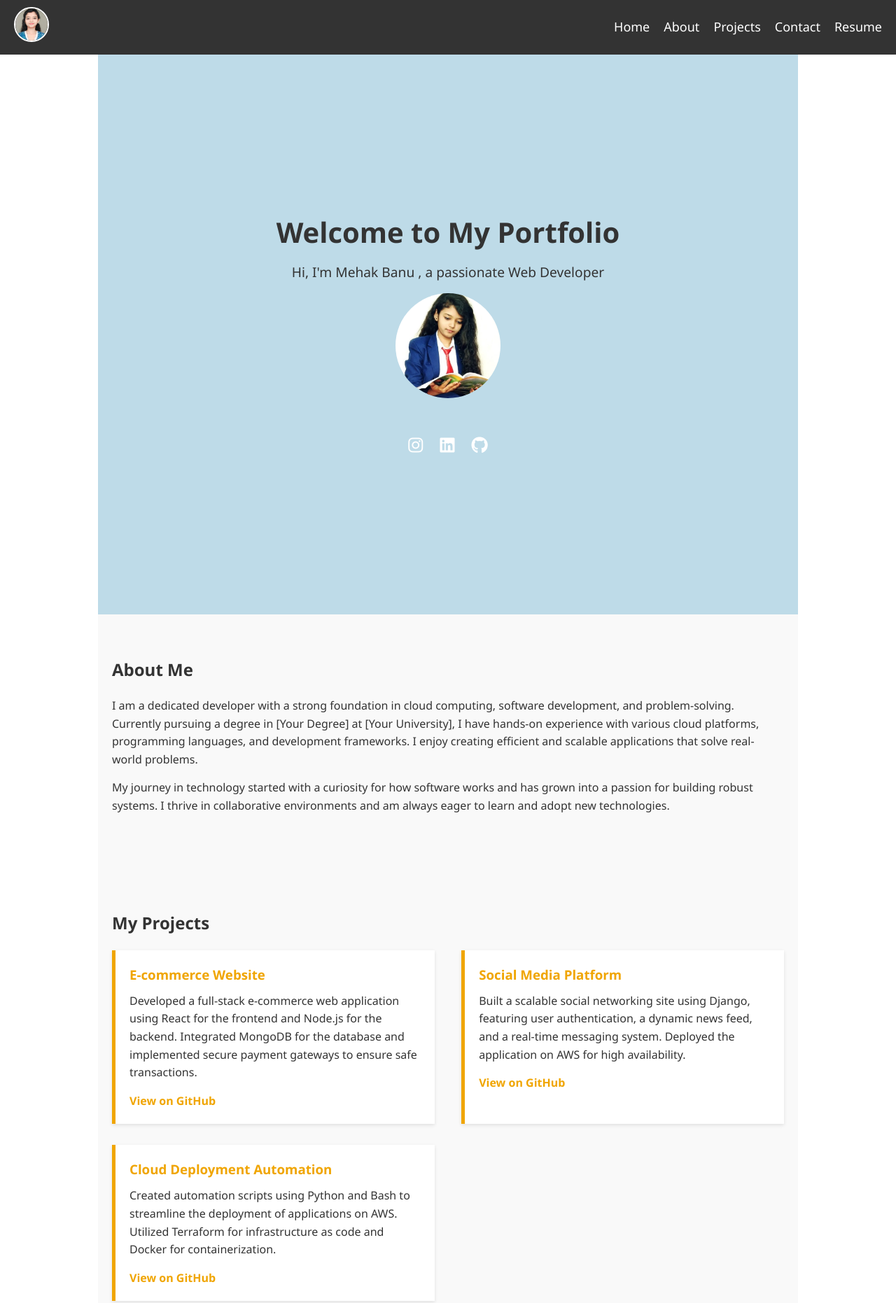
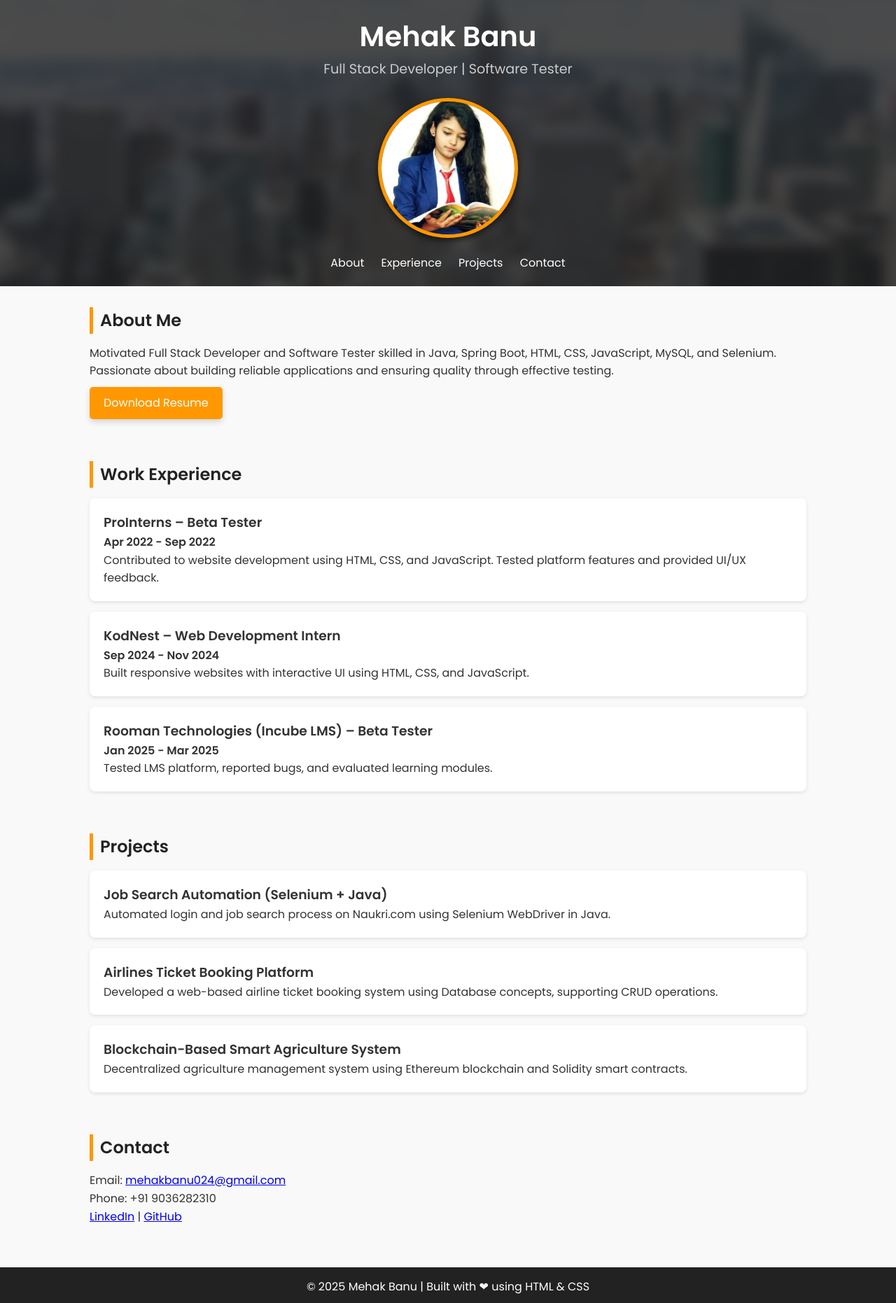
Before and after one commit to mehakbanu24/My_Portfolio, a plain HTML site: page index.html in a window 1280 px wide. Shown: the top 1862 px of the page at 70% size. Drawn offline with Linux system fonts and the light colour scheme.

Commit message:
updating code

```diff
--- a/index.html
+++ b/index.html
@@ -1,135 +1,107 @@
 <!DOCTYPE html>
 <html lang="en">
+
 <head>
     <meta charset="UTF-8">
     <meta name="viewport" content="width=device-width, initial-scale=1.0">
-    <title>My Portfolio</title>
-    <!-- Link to Font Awesome for Icons -->
-    <link rel="stylesheet" href="https://cdnjs.cloudflare.com/ajax/libs/font-awesome/6.4.0/css/all.min.css">
-    <!-- Link to External CSS -->
+    <title>Mehak Banu | Portfolio</title>
+    <!-- Google Fonts -->
+    <link href="https://fonts.googleapis.com/css2?family=Poppins:wght@300;400;600&display=swap" rel="stylesheet">
+    <!-- External CSS -->
     <link rel="stylesheet" href="styles.css">
 </head>
+
 <body>
-    <!-- Navigation Bar -->
-    <nav class="navbar">
-        <div class="nav-container">
-            <div class="logo">
-                <img src="profile.jpg" alt="Profile Picture" class="profile-img">
-            </div>
+    <!-- Header Section -->
+    <header>
+        <h1>Mehak Banu</h1>
+        <p>Full Stack Developer | Software Tester</p>
+        <br>
+        <img src="./m2.jpg" alt="Mehak Banu">
+        <nav>
+            <a href="#about">About</a>
+            <a href="#experience">Experience</a>
+            <a href="#projects">Projects</a>
+            <a href="#contact">Contact</a>
+        </nav>
+    </header>
 
-            <div class="marquee-container">
-                <div class="marquee">
-                    <span>Mehak's Portfolio</span>
+    <!-- About Section -->
+    <div class="container">
+
+        <section id="about">
+            <h2>About Me</h2>
+            <div class="about">
+
+
+
+                <div>
+                    <p>Motivated Full Stack Developer and Software Tester skilled in Java, Spring Boot, HTML, CSS,
+                        JavaScript, MySQL, and Selenium. Passionate about building reliable applications and ensuring
+                        quality through effective testing.</p>
+                    <a href="./MEHAK_BANU_Resume.pdf" class="btn" target="_blank">Download Resume</a>
                 </div>
             </div>
 
-            <ul class="nav-links">
-                <li><a href="#home">Home</a></li>
-                <li><a href="#about">About</a></li>
-                <li><a href="#projects">Projects</a></li>
-                <li><a href="#contact">Contact</a></li>
-                <li><a href="#resume">Resume</a></li>
-            </ul>
-        </div>
-    </nav>
+        </section>
 
 
-   <!-- Home Section -->
-<section id="home" class="home-section">
-    <div class="container">
-        <div class="home-content">
-            <!-- Rounded Image in Center -->
-
-            <h1>Welcome to My Portfolio</h1>
-            <p>Hi, I'm Mehak Banu , a passionate Web Developer</p>
-            <img src="m2.jpg" alt="Your Image" class="rounded-image">
+        <!-- Experience Section -->
+        <section id="experience">
+            <h2>Work Experience</h2>
+            <div class="card">
+                <h3>ProInterns – Beta Tester</h3>
+                <p><b>Apr 2022 - Sep 2022</b></p>
+                <p>Contributed to website development using HTML, CSS, and JavaScript. Tested platform features and
+                    provided UI/UX feedback.</p>
             </div>
-    <div class="social-icons">
-            <a href="https://instagram.com/yourprofile" target="_blank"><i class="fab fa-instagram"></i></a>
-            <a href="https://www.linkedin.com/in/mehak-banu-401291230" target="_blank"><i class="fab fa-linkedin"></i></a>
-            <a href="https://github.com/mehakbanu24" target="_blank"><i class="fab fa-github"></i></a>
+            <div class="card">
+                <h3>KodNest – Web Development Intern</h3>
+                <p><b>Sep 2024 - Nov 2024</b></p>
+                <p>Built responsive websites with interactive UI using HTML, CSS, and JavaScript.</p>
             </div>
+            <div class="card">
+                <h3>Rooman Technologies (Incube LMS) – Beta Tester</h3>
+                <p><b>Jan 2025 - Mar 2025</b></p>
+                <p>Tested LMS platform, reported bugs, and evaluated learning modules.</p>
             </div>
-</section>
-
-    <!-- About Section -->
-    <section id="about">
-        <h2>About Me</h2>
-        <p>
-            I am a dedicated developer with a strong foundation in cloud computing, software development, and problem-solving. Currently pursuing a degree in [Your Degree] at [Your University], I have hands-on experience with various cloud platforms, programming languages, and development frameworks. I enjoy creating efficient and scalable applications that solve real-world problems.
-        </p>
-        <p>
-            My journey in technology started with a curiosity for how software works and has grown into a passion for building robust systems. I thrive in collaborative environments and am always eager to learn and adopt new technologies.
-        </p>
         </section>
 
         <!-- Projects Section -->
         <section id="projects">
-        <h2>My Projects</h2>
-        <div class="project-container">
-            <div class="project">
-                <h3>E-commerce Website</h3>
-                <p>
-                    Developed a full-stack e-commerce web application using React for the frontend and Node.js for the backend. Integrated MongoDB for the database and implemented secure payment gateways to ensure safe transactions.
+            <h2>Projects</h2>
+            <div class="card">
+                <h3>Job Search Automation (Selenium + Java)</h3>
+                <p>Automated login and job search process on Naukri.com using Selenium WebDriver in Java.</p>
+            </div>
+            <div class="card">
+                <h3>Airlines Ticket Booking Platform</h3>
+                <p>Developed a web-based airline ticket booking system using Database concepts, supporting CRUD
+                    operations.</p>
+            </div>
+            <div class="card">
+                <h3>Blockchain-Based Smart Agriculture System</h3>
+                <p>Decentralized agriculture management system using Ethereum blockchain and Solidity smart contracts.
                 </p>
-                <a href="https://github.com/yourprofile/e-commerce" target="_blank">View on GitHub</a>
-            </div>
-            <div class="project">
-                <h3>Social Media Platform</h3>
-                <p>
-                    Built a scalable social networking site using Django, featuring user authentication, a dynamic news feed, and a real-time messaging system. Deployed the application on AWS for high availability.
-                </p>
-                <a href="https://github.com/yourprofile/social-media" target="_blank">View on GitHub</a>
-            </div>
-            <div class="project">
-                <h3>Cloud Deployment Automation</h3>
-                <p>
-                    Created automation scripts using Python and Bash to streamline the deployment of applications on AWS. Utilized Terraform for infrastructure as code and Docker for containerization.
-                </p>
-                <a href="https://github.com/yourprofile/cloud-automation" target="_blank">View on GitHub</a>
-            </div>
             </div>
         </section>
 
         <!-- Contact Section -->
         <section id="contact">
-        <h2>Contact Me</h2>
-        <p>I'd love to hear from you! Whether you have a question, project idea, or just want to say hello, feel free to reach out.</p>
-        <form action="mailto:mbkns24@gmail.com" method="post" enctype="text/plain">
-            <label for="name">Name:</label>
-            <input type="text" id="name" name="name" required>
+            <h2>Contact</h2>
+            <p>Email: <a href="mailto:mehakbanu024@gmail.com">mehakbanu024@gmail.com</a></p>
+            <p>Phone: +91 9036282310</p>
+            <p>
+                <a href="https://www.linkedin.com/in/your-linkedin" target="_blank">LinkedIn</a> |
+                <a href="https://github.com/your-github" target="_blank">GitHub</a>
+            </p>
+        </section>
+    </div>
 
-            <label for="email">Email:</label>
-            <input type="email" id="email" name="email" required>
-
-            <label for="message">Message:</label>
-            <textarea id="message" name="message" rows="5" required></textarea>
-
-            <button type="submit">Send Message</button>
-        </form>
-        <div class="contact-info">
-            <p>Email: <a href="mailto:mehakbanu024@gmail.com">mbkns24@gmail.com</a></p>
-            <!-- <p>Phone: +123 456 7890</p> -->
-        </div>
-    </section>
-
-    <!-- Resume Section -->
-    <section id="resume">
-        <h2>Resume</h2>
-        <p>You can view or download my resume below:</p>
-        <a href="resume.pdf" target="_blank" class="resume-button">Download Resume</a>
-    </section>
-
-    <!-- Footer with Social Icons -->
+    <!-- Footer -->
     <footer>
-        <div class="footer-container">
-            <p>&copy; 2024 Mehak Banu. All rights reserved.</p>
-            <div class="social-icons">
-                <a href="https://instagram.com/yourprofile" target="_blank"><i class="fab fa-instagram"></i></a>
-                <a href="https://linkedin.com/in/mehak-banu-401291230/" target="_blank"><i class="fab fa-linkedin"></i></a>
-                <a href="https://github.com/mehakbanu24" target="_blank"><i class="fab fa-github"></i></a>
-            </div>
-        </div>
+        <p>© 2025 Mehak Banu | Built with ❤ using HTML & CSS</p>
     </footer>
 </body>
+
 </html>
--- a/styles.css
+++ b/styles.css
@@ -1,323 +1,108 @@
-/* Reset and General Styles */
-* {
-    margin: 0;
-    padding: 0;
-    box-sizing: border-box;
+/* General Reset & Font */
+* {margin:0; padding:0; box-sizing:border-box;}
+body {background:#f9f9f9; color:#333; line-height:1.6; font-family:'Poppins', sans-serif; scroll-behavior:smooth;}
+
+/* Header */
+/* header {background:#222; color:#fff; padding:20px 0; text-align:center; animation: slideDown 1s ease-out;} */
+header {
+    position: relative;
+    background: rgba(34, 34, 34, 0.8); /* Semi-transparent overlay */
+    color: #fff;
+    padding: 20px 0;
+    text-align: center;
+    animation: slideDown 1s ease-out;
+    overflow: hidden; /* Prevent pseudo-element overflow */
 }
 
-body {
-    font-family: 'Segoe UI', Tahoma, Geneva, Verdana, sans-serif;
-    line-height: 1.6;
-    color: #333;
-}
-
-a {
-    color: inherit;
-    text-decoration: none;
-}
-
-section {
-    padding: 60px 20px;
-    max-width: 1000px;
-    margin: auto;
-}
-
-h1, h2, h3 {
-    margin-bottom: 20px;
-    color: #333;
-}
-
-p {
-    margin-bottom: 15px;
-}
-
-.navbar {
-    background-color: #333;
-    padding: 10px 20px;
-    position: sticky;
-    top: 0;
-    z-index: 1000;
-}
-
-.nav-container {
-    display: flex;
-    justify-content: space-between;
-    align-items: center;
-}
-
-.logo .profile-img {
-    width: 50px;
-    height: 50px;
-    border-radius: 50%;
-    object-fit: cover;
-    border: 2px solid #fff;
-}
-
-.nav-links {
-    list-style: none;
-    display: flex;
-}
-
-.nav-links li {
-    margin-left: 20px;
-}
-
-.nav-links li a {
-    color: #fff;
-    font-size: 18px;
-    transition: color 1s ease;
-}
-
-.nav-links li a:hover {
-    color: #f0a500;
-}
-
-.marquee-container {
-    overflow: hidden;
-    white-space: nowrap;
-    flex-grow: 1; /* Fill available space */
-    text-align: center;
-}
-
-/* Marquee Text Animation */
-.marquee span {
-    display: inline-block;
-    padding-left: 100%; /* Start offscreen */
-    animation: marquee 10s linear infinite; /* Adjust speed by changing 10s */
-    font-size: 1.5rem;
-    color: #fff;
-}
-
-@keyframes marquee {
-    from {
-        transform: translateX(100%);
-    }
-    to {
-        transform: translateX(-100%);
-    }
-}
-
-/* #home {
-    background: url('background.jpg') no-repeat center center/cover;
-    height: 100vh;
-    display: flex;
-    flex-direction: column;
-    justify-content: center;
-    align-items: center;
-    color: #fff;
-    text-shadow: 2px 2px 4px rgba(0,0,0,0.7);
-    position: relative;
-}
-
-#home::after {
+/* Add blurred background image */
+header::before {
     content: "";
     position: absolute;
-    top: 0;
-    left: 0;
-    right: 0;
-    bottom: 0;
-    background: rgba(86, 151, 191, 0.5);
-}
-
-#home > * {
-    position: relative;
-    z-index: 1;
-    text-align: center;
-} */
-
-
-/* Home Section */
-.home-section {
-    display: flex;
-    justify-content: center;
-    align-items: center;
-    height: 100vh;
-    text-align: center;
-    background-color: #bedbe8;
-}
-
-.home-content img.rounded-image {
-    width: 150px;
-    height: 150px;
-    border-radius: 50%;
-    object-fit: cover;
-    margin-bottom: 20px;
-}
-
-.home-content h1 {
-    font-size: 2.5rem;
-    margin-bottom: 10px;
-}
-
-.home-content p {
-    font-size: 1.2rem;
-    color: #333;
+    top: 0; left: 0; right: 0; bottom: 0;
+    background: url('bg1.jpeg') center/cover no-repeat;
+    filter: blur(8px);
+    z-index: -1; /* Send it behind content */
+    transform: scale(1.1); /* Prevent edges showing after blur */
 }
 
 
-.social-icons {
-    margin-top: 20px;
+
+header h1 {font-size:2.5em; font-weight:600;}
+header p {font-size:1.2em; color:#ccc;}
+nav {margin-top:15px;}
+nav a {color:#fff; margin:0 10px; text-decoration:none; font-weight:500; transition:color 0.3s;}
+nav a:hover {color:#ff9800;}
+
+/* Layout */
+.container {width:80%; margin:30px auto;}
+section {margin-bottom:60px; opacity:0; transform:translateY(30px); animation: fadeUp 1s forwards;}
+section:nth-of-type(1) {animation-delay:0.2s;}
+section:nth-of-type(2) {animation-delay:0.4s;}
+section:nth-of-type(3) {animation-delay:0.6s;}
+section:nth-of-type(4) {animation-delay:0.8s;}
+
+/* Headings */
+h2 {color:#222; margin-bottom:15px; border-left:5px solid #ff9800; padding-left:10px; font-weight:600;}
+
+/* About Section */
+.about {display:flex; flex-wrap:wrap; gap:20px; align-items:center;}
+ img {
+    width:200px;
+    height:200px;
+    border-radius:50%;
+    border:5px solid #ff9800;
+    object-fit:cover;
+    transition:transform 0.4s, box-shadow 0.4s;
+    box-shadow:0 4px 10px rgba(0, 0, 0, 0.612);
+}
+ img:hover {
+    transform:scale(1.07);
+    box-shadow:0 8px 25px rgba(0,0,0,0.3);
 }
 
-.social-icons a {
-    color: #fff;
-    font-size: 24px;
-    margin: 0 10px;
-    transition: color 0.3s ease;
+/* Buttons */
+.btn {
+    display:inline-block;
+    padding:10px 20px;
+    background:#ff9800;
+    color:#fff;
+    text-decoration:none;
+    border-radius:5px;
+    margin-top:10px;
+    transition:background 0.3s, transform 0.3s, box-shadow 0.3s;
+    box-shadow:0 4px 8px rgba(0,0,0,0.15);
+}
+.btn:hover {
+    background:#e68a00;
+    transform:translateY(-3px) scale(1.03);
+    box-shadow:0 6px 15px rgba(0,0,0,0.25);
 }
 
-.social-icons a:hover {
-    color: #f0a500;
+/* Cards */
+.card {
+    background:#fff;
+    padding:20px;
+    margin-bottom:15px;
+    border-radius:8px;
+    box-shadow:0 2px 5px rgba(0,0,0,0.1);
+    transition:transform 0.3s, box-shadow 0.3s;
+}
+.card:hover {
+    transform:translateY(-5px) scale(1.02);
+    box-shadow:0 6px 20px rgba(0,0,0,0.2);
 }
 
-#about, #projects, #contact, #resume {
-    background-color: #f9f9f9;
+/* Footer */
+footer {background:#222; color:#fff; text-align:center; padding:15px 0; margin-top:50px;}
+footer a {color:#ff9800; text-decoration:none; margin:0 10px; transition:color 0.3s;}
+footer a:hover {color:#fff;}
+
+/* Animations */
+@keyframes slideDown { from {transform:translateY(-50px); opacity:0;} to {transform:translateY(0); opacity:1;} }
+@keyframes fadeUp { to {opacity:1; transform:translateY(0);} }
+
+/* Responsive */
+@media(max-width:768px){
+    .about {flex-direction:column; text-align:center;}
+     img {margin-bottom:15px;}
 }
-
-.project-container {
-    display: flex;
-    flex-direction: column;
-    gap: 30px;
-}
-
-.project {
-    background-color: #fff;
-    padding: 20px;
-    border-left: 5px solid #f0a500;
-    box-shadow: 0 2px 5px rgba(0,0,0,0.1);
-}
-
-.project h3 {
-    margin-bottom: 10px;
-    color: #f0a500;
-}
-
-.project a {
-    color: #f0a500;
-    font-weight: bold;
-}
-
-.contact form {
-    display: flex;
-    flex-direction: column;
-    gap: 15px;
-    max-width: 600px;
-    margin: auto;
-}
-
-.contact label {
-    font-weight: bold;
-}
-
-.contact input, .contact textarea {
-    padding: 10px;
-    border: 1px solid #ccc;
-    border-radius: 4px;
-    font-size: 16px;
-}
-
-.contact button {
-    padding: 10px;
-    border: none;
-    background-color: #f0a500;
-    color: #fff;
-    font-size: 18px;
-    cursor: pointer;
-    border-radius: 4px;
-    transition: background-color 0.3s ease;
-}
-
-.contact button:hover {
-    background-color: #d18e00;
-}
-
-.contact-info {
-    margin-top: 20px;
-    text-align: center;
-}
-
-.resume-button {
-    display: inline-block;
-    padding: 10px 20px;
-    background-color: #333;
-    color: #fff;
-    border-radius: 4px;
-    transition: background-color 0.3s ease;
-}
-
-.resume-button:hover {
-    background-color: #555;
-}
-
-footer {
-    background-color: #333;
-    color: #fff;
-    padding: 20px;
-}
-
-.footer-container {
-    display: flex;
-    flex-direction: column;
-    align-items: center;
-}
-
-.footer-container p {
-    margin-bottom: 10px;
-}
-
-.footer-container .social-icons a {
-    color: #fff;
-    font-size: 20px;
-    margin: 0 8px;
-    transition: color 0.3s ease;
-}
-
-.footer-container .social-icons a:hover {
-    color: #f0a500;
-}
-
-/* Responsive Design */
-@media (min-width: 768px) {
-    .project-container {
-        flex-direction: row;
-        flex-wrap: wrap;
-        justify-content: space-between;
-    }
-
-    .project {
-        width: 48%;
-    }
-
-    .nav-links {
-        margin-left: auto;
-    }
-}
-
-@media (max-width: 767px) {
-    .nav-container {
-        flex-direction: column;
-        align-items: flex-start;
-    }
-
-    .nav-links {
-        flex-direction: column;
-        width: 100%;
-    }
-
-    .nav-links li {
-        margin: 10px 0;
-    }
-
-    .project-container {
-        flex-direction: column;
-    }
-
-    .project {
-        width: 100%;
-    }
-}
-
-/* Smooth Scrolling */
-html {
-    scroll-behavior: smooth;
-}
```
Also changed, not shown: bg1.jpeg (added), 1 other file. Lines whose indentation alone changed are shown as unchanged.
